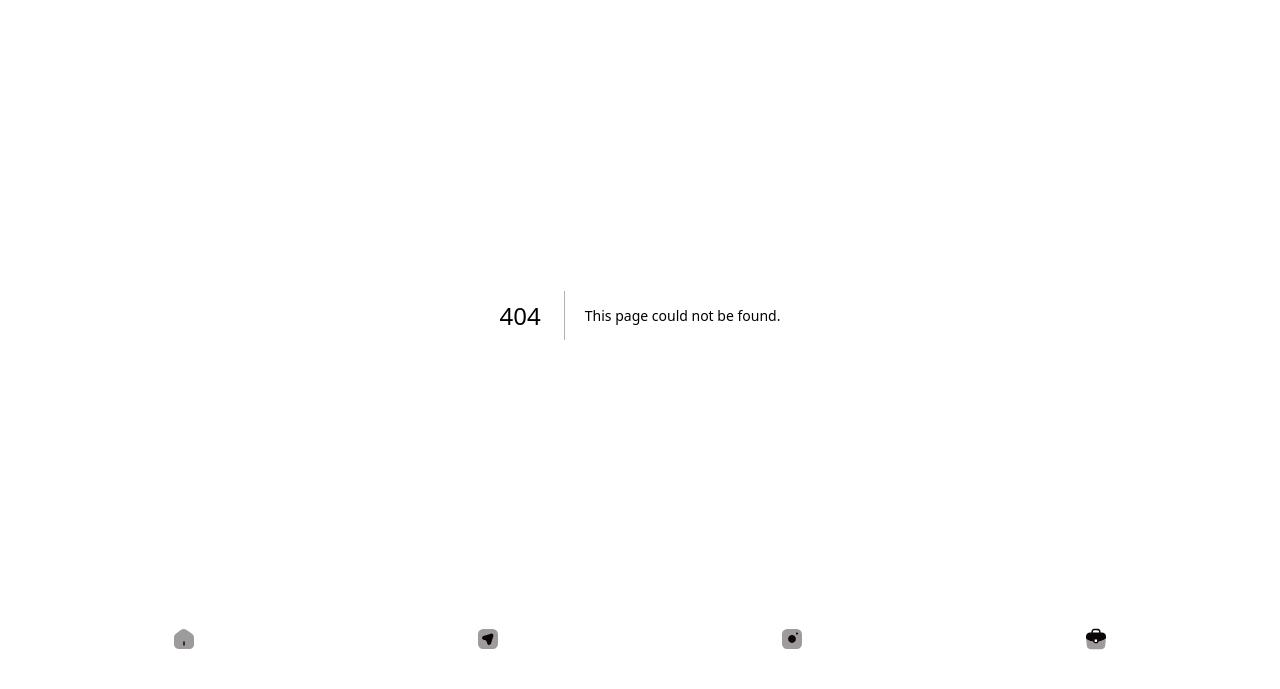
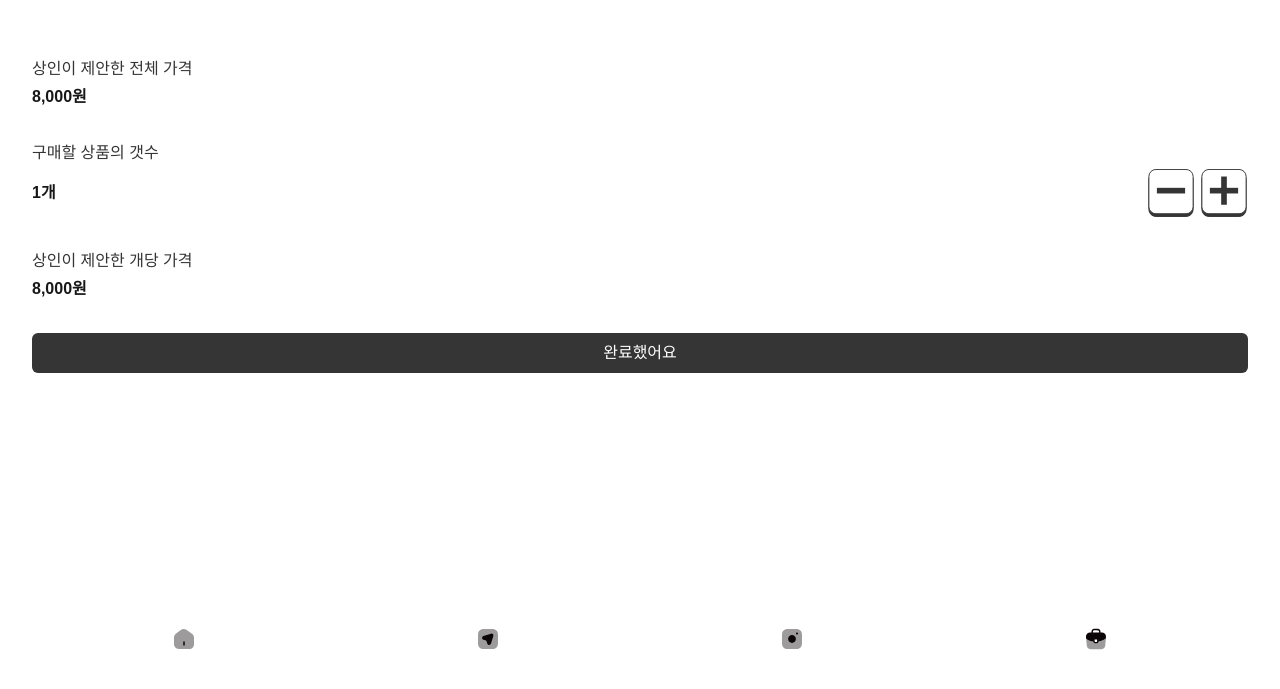
Before and after one commit to BSSM-OCEAN-HACKATON/HONEST-OCEAN.frontend, a Next.js app: page /camera/form in a window 1280 px wide. Before the commit this address had no page. Shown: the part 121-810 px from the top of the page. Built offline with nearby package versions, Linux system fonts and the light colour scheme.

Commit message:
feat : 카메라 폼 페이지 추가

```diff
--- /dev/null
+++ b/app/(navless)/camera/form/page.tsx
@@ -0,0 +1,12 @@
+import PriceForm from '@/app/components/shared/PriceForm'
+import React from 'react'
+
+const page = () => {
+  return (
+    <div className="flex-col justify-center min-h-[calc(100vh-200px)]">
+      <PriceForm />
+    </div>
+  )
+}
+
+export default page
```
